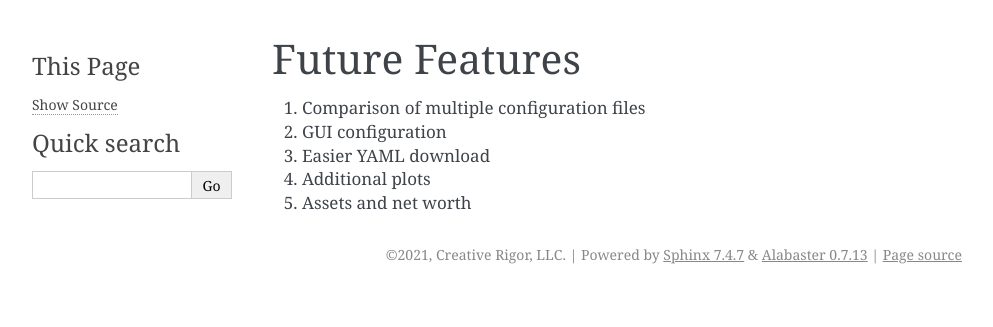
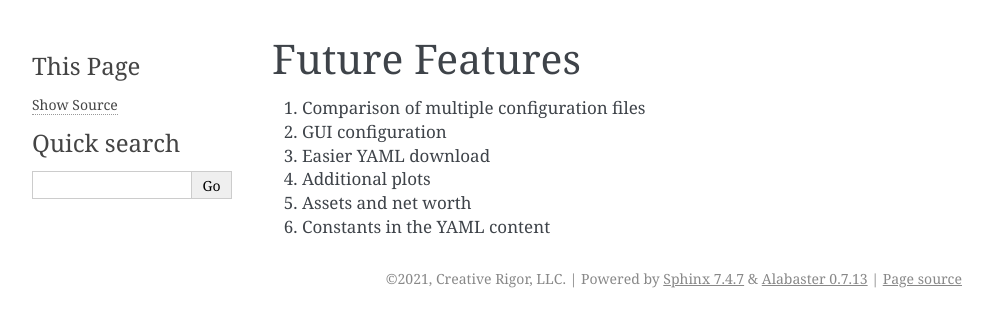
Before and after one commit to engineerslifeforme/personal_finance_forecaster, a Sphinx documentation site: the page built from docs/future_features.md, in a window 1280 px wide. Shown: the top 327 px of the page, without its empty margins (148-1141 px from the left). Built offline with Sphinx 7.4.7, drawn with Linux system fonts in a browser that asks for light colours.

Commit message:
Added a new feature idea to docs

```diff
--- a/docs/future_features.md
+++ b/docs/future_features.md
@@ -5,3 +5,4 @@
 3. Easier YAML download
 4. Additional plots
 5. Assets and net worth
+6. Constants in the YAML content
```
